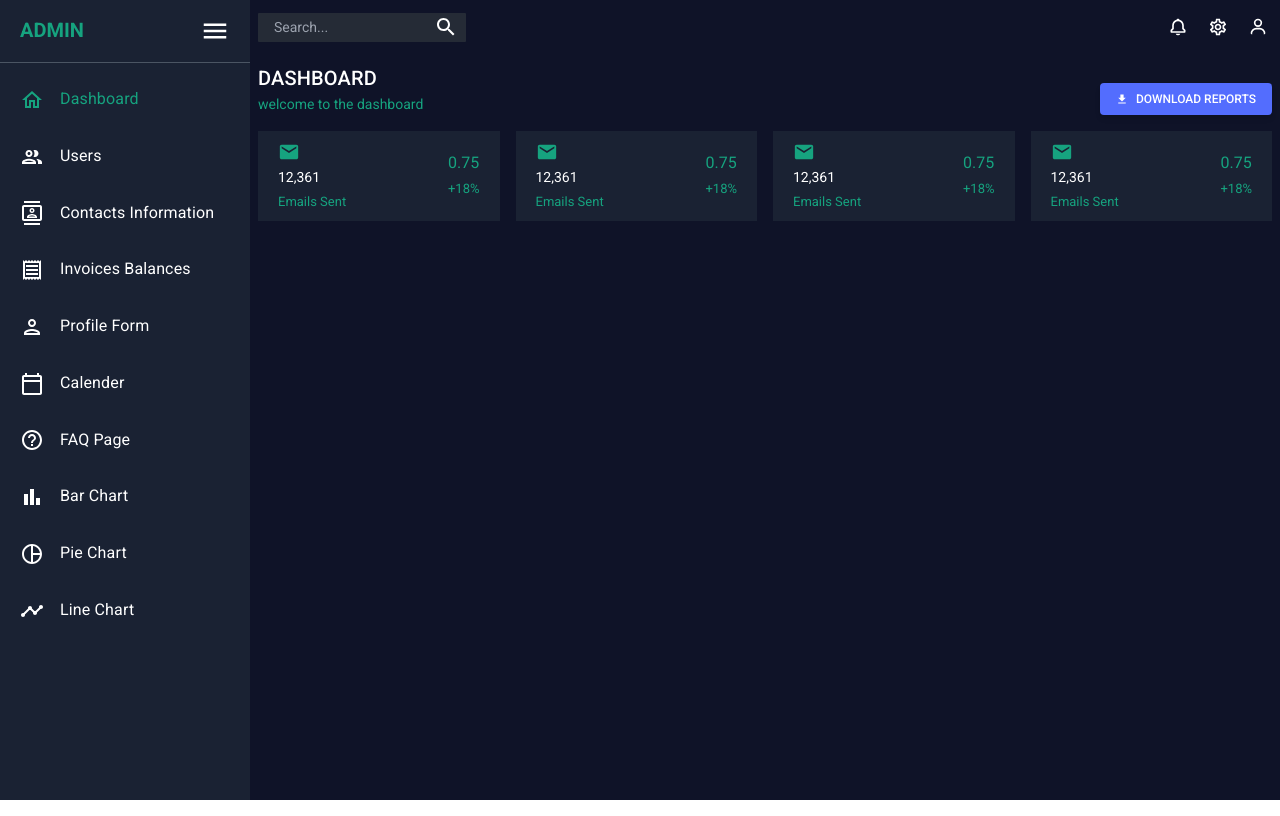
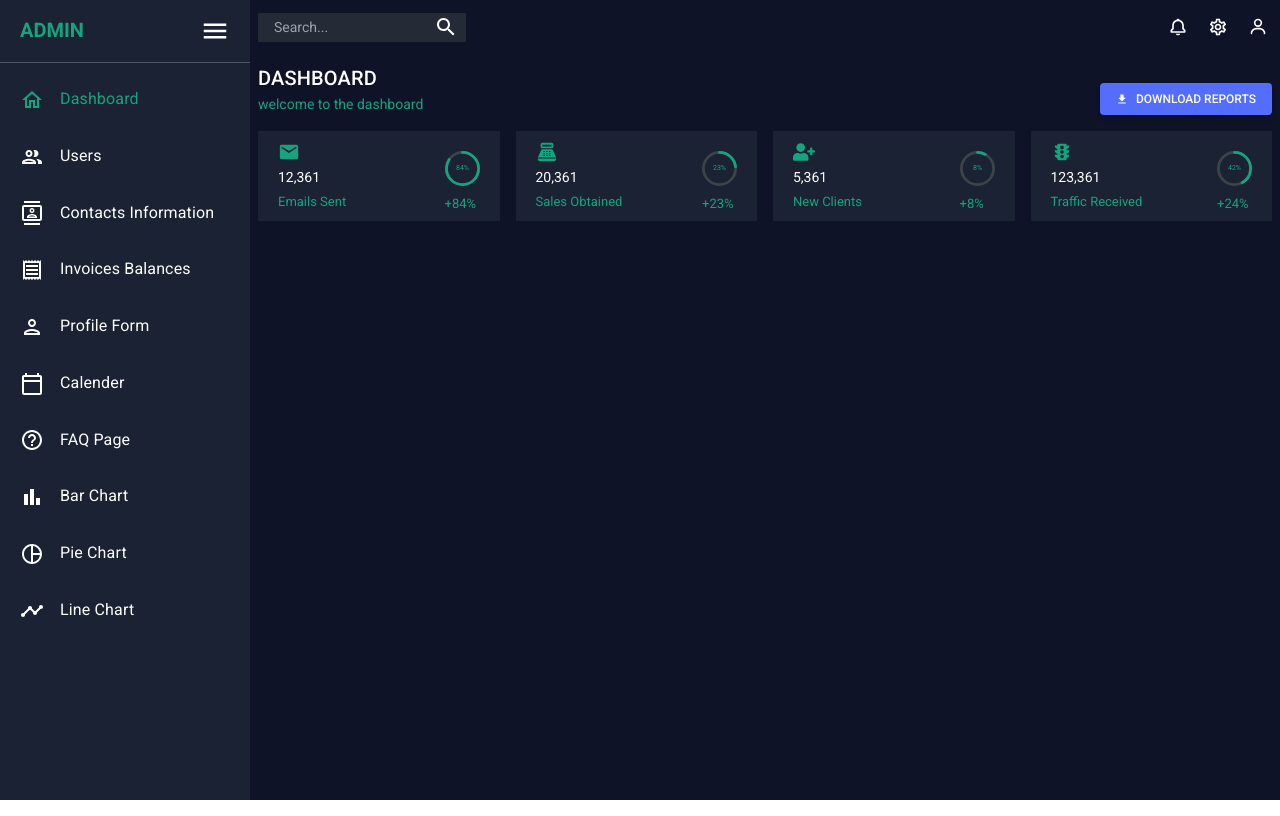
Before and after one commit to dipu-kr/admin-panel, a React (Vite) app: page / in a window 1280 px wide. Built offline with nearby package versions, Linux system fonts and the light colour scheme; the HTML template or start-up script is replaced by a standard one.

Commit message:
added content

```diff
--- a/package.json
+++ b/package.json
@@ -15,6 +15,7 @@
     "@mui/icons-material": "^5.14.9",
     "@mui/material": "^5.14.10",
     "react": "^18.2.0",
+    "react-circular-progressbar": "^2.1.0",
     "react-dom": "^18.2.0",
     "react-icons": "^4.11.0",
     "react-router-dom": "^6.16.0"
--- a/src/components/StateBox.jsx
+++ b/src/components/StateBox.jsx
@@ -1,4 +1,6 @@
 import React from "react";
+import { CircularProgressbar, buildStyles } from "react-circular-progressbar";
+import "react-circular-progressbar/dist/styles.css";
 
 const StateBox = ({ title, subtitle, progress, icon, increase }) => {
   return (
@@ -8,8 +10,20 @@ const StateBox = ({ title, subtitle, progress, icon, increase }) => {
         <span className="text-white text-[14px]">{title}</span>
         <span className="text-[13px]">{subtitle}</span>
       </div>
-      <div className="flex flex-col gap-1">
-        <span>{progress}</span>
+      <div className="flex flex-col gap-2">
+        <div className="w-[35px] h-[35px]">
+          <CircularProgressbar
+            value={progress}
+            text={`${progress}%`}
+            styles={buildStyles({
+              // Colors
+              pathColor: "#16a37f",
+              textColor: "#16a37f",
+              trailColor: "#3b444b",
+              backgroundColor: "#3e98c7",
+            })}
+          />
+        </div>
         <span className="text-[13px]">{increase}</span>
       </div>
     </div>
--- a/src/pages/Dashboard.jsx
+++ b/src/pages/Dashboard.jsx
@@ -1,7 +1,8 @@
 import React from "react";
 import { Box, Typography, Button } from "@mui/material";
 import { IoMdDownload } from "react-icons/io";
-import { MdEmail } from "react-icons/md";
+import { MdEmail, MdPointOfSale, MdTraffic } from "react-icons/md";
+import { FaUserPlus } from "react-icons/fa";
 import StateBox from "../components/StateBox";
 
 const Dashboard = () => {
@@ -31,30 +32,30 @@ const Dashboard = () => {
         <StateBox
           title="12,361"
           subtitle="Emails Sent"
-          progress="0.75"
-          increase="+18%"
+          progress="84"
+          increase="+84%"
           icon={<MdEmail />}
         />
         <StateBox
-          title="12,361"
-          subtitle="Emails Sent"
-          progress="0.75"
-          increase="+18%"
-          icon={<MdEmail />}
+          title="20,361"
+          subtitle="Sales Obtained"
+          progress="23"
+          increase="+23%"
+          icon={<MdPointOfSale />}
         />
         <StateBox
-          title="12,361"
-          subtitle="Emails Sent"
-          progress="0.75"
-          increase="+18%"
-          icon={<MdEmail />}
+          title="5,361"
+          subtitle="New Clients"
+          progress="8"
+          increase="+8%"
+          icon={<FaUserPlus />}
         />
         <StateBox
-          title="12,361"
-          subtitle="Emails Sent"
-          progress="0.75"
-          increase="+18%"
-          icon={<MdEmail />}
+          title="123,361"
+          subtitle="Traffic Received"
+          progress="42"
+          increase="+24%"
+          icon={<MdTraffic />}
         />
       </Box>
     </Box>
```
Also changed, not shown: 1 other file (tests, documents, lock files or other folders).
